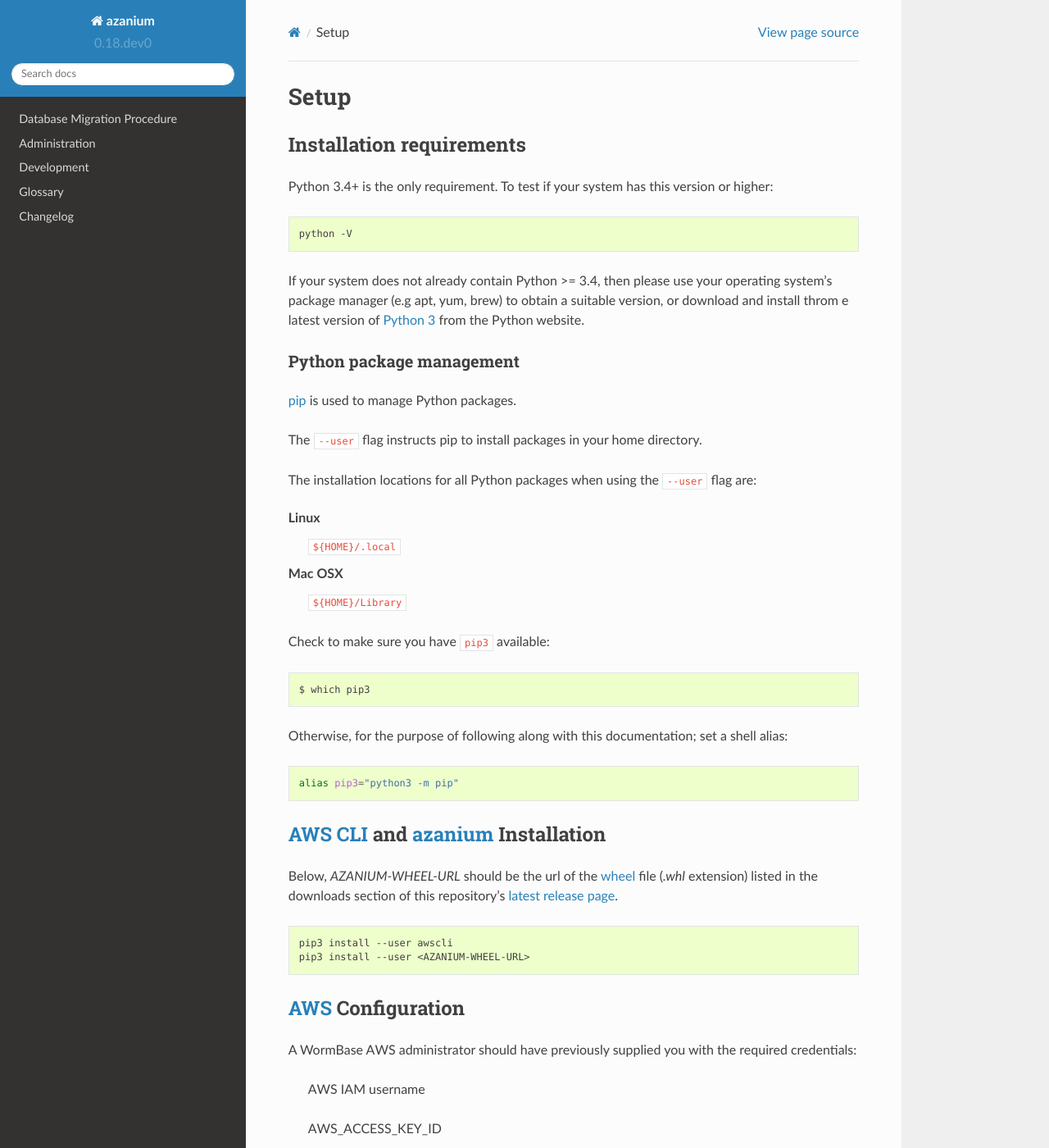
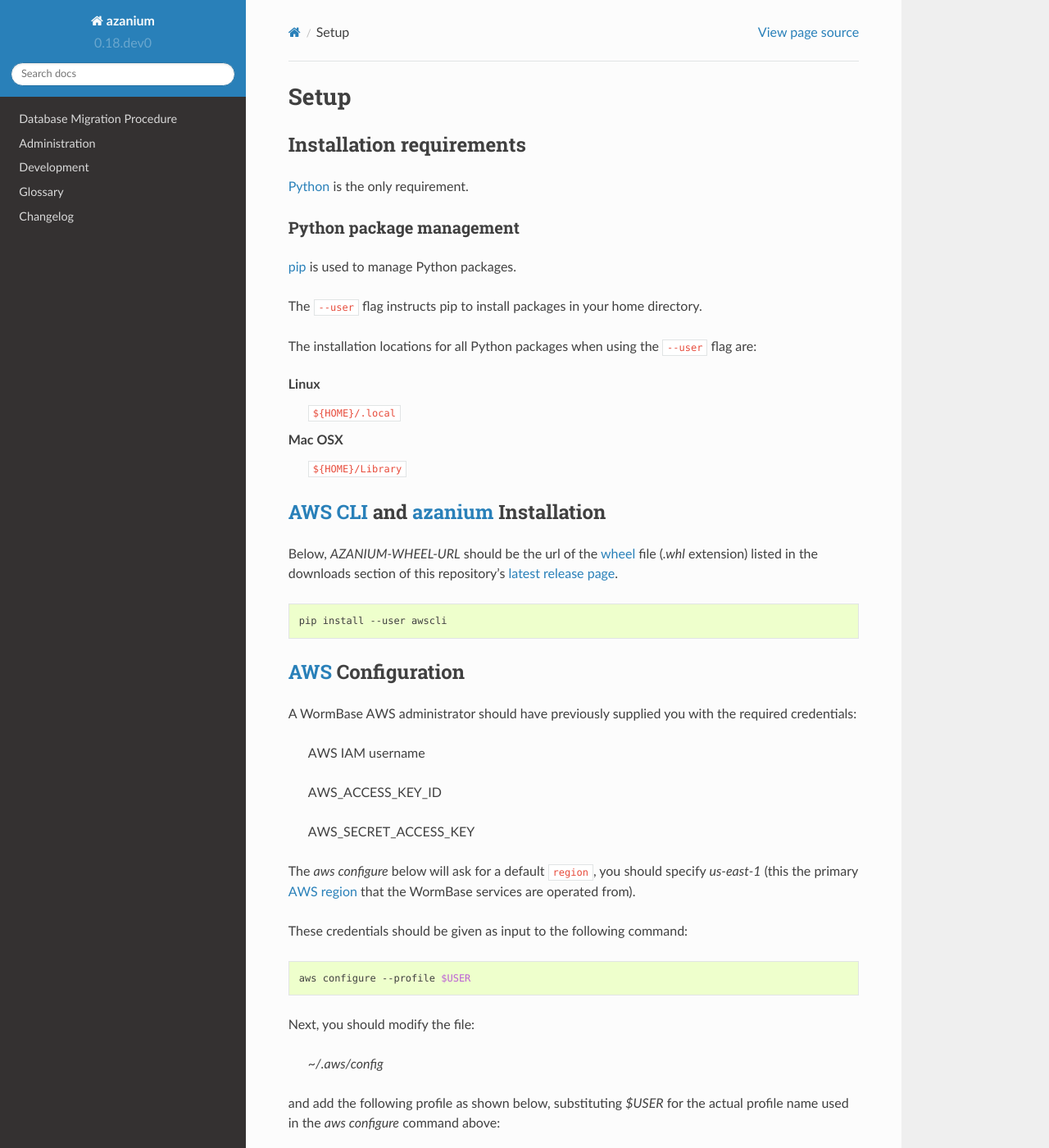
Before and after one commit to WormBase/db-migration, a Sphinx documentation site: the page built from docs/source/user/setup.rst, in a window 1280 px wide and 1400 px high. Shown: the whole window at 82% size. Built offline with Sphinx 7.4.7 and the Read the Docs theme 2.0.0, drawn with Linux system fonts in a browser that asks for light colours; some of the changed text lies outside the part shown.

Commit message:
Update setup instructions.

```diff
--- a/docs/source/user/setup.rst
+++ b/docs/source/user/setup.rst
@@ -5,17 +5,7 @@
 Installation requirements
 =========================
 
-Python 3.4+ is the only requirement.
-To test if your system has this version or higher:
-
-.. code-block:: bash
-
-   python -V
-
-If your system does not already contain Python >= 3.4, then please use
-your operating system's package manager (e.g apt, yum, brew) to obtain
-a suitable version, or download and install throm e latest version of
-`Python 3`_ from the Python website.
+Python_ is the only requirement.
 
 
 Python package management
@@ -34,19 +24,6 @@
 Mac OSX
   ``${HOME}/Library``
 
-Check to make sure you have ``pip3`` available:
-
-.. code-block:: bash
-
-   $ which pip3
-
-Otherwise, for the purpose of following along with this documentation;
-set a shell alias:
-
-.. code-block:: bash
-
-   alias pip3="python3 -m pip"
-
 
 :term:`AWS` :term:`CLI` and :term:`azanium` Installation
 ========================================================
@@ -56,8 +33,7 @@
 
 .. code-block:: bash
 
-   pip3 install --user awscli
-   pip3 install --user <AZANIUM-WHEEL-URL>
+   pip install --user awscli
 
 
 :term:`AWS` Configuration
@@ -83,6 +59,22 @@
    aws configure --profile $USER
 
 
+Next, you should modify the file:
+
+  `~/.aws/config`
+
+and add the following profile as shown below, substituting `$USER` for
+the actual profile name used in the `aws configure` command above:
+
+.. code-block:: ini
+
+   [profile wb-db-migrator]
+   region = us-east-1
+   role_session_name = wb-db-migrator
+   role_arn = arn:aws:iam::357210185381:role/wb-db-migrator
+   source_profile = $USER
+
+
 Environment limitations
 =======================
 The :term:`client commands` used to interact with :term:`AWS` expects
@@ -102,7 +94,7 @@
 
 .. note:: The above assumes you've run all commands from your `$HOME` directory.
 
-.. _`Python 3`: https://www.python.org/downloads/
+.. _Python: https://www.python.org/downloads/
 .. _pip: https://en.wikipedia.org/wiki/Pip_(package_manager)
 .. _`AWS region`: http://docs.aws.amazon.com/AWSEC2/latest/UserGuide/using-regions-availability-zones.html
 .. _`latest release page`: https://github.com/Wormbase/db-migration/releases/latest
```
